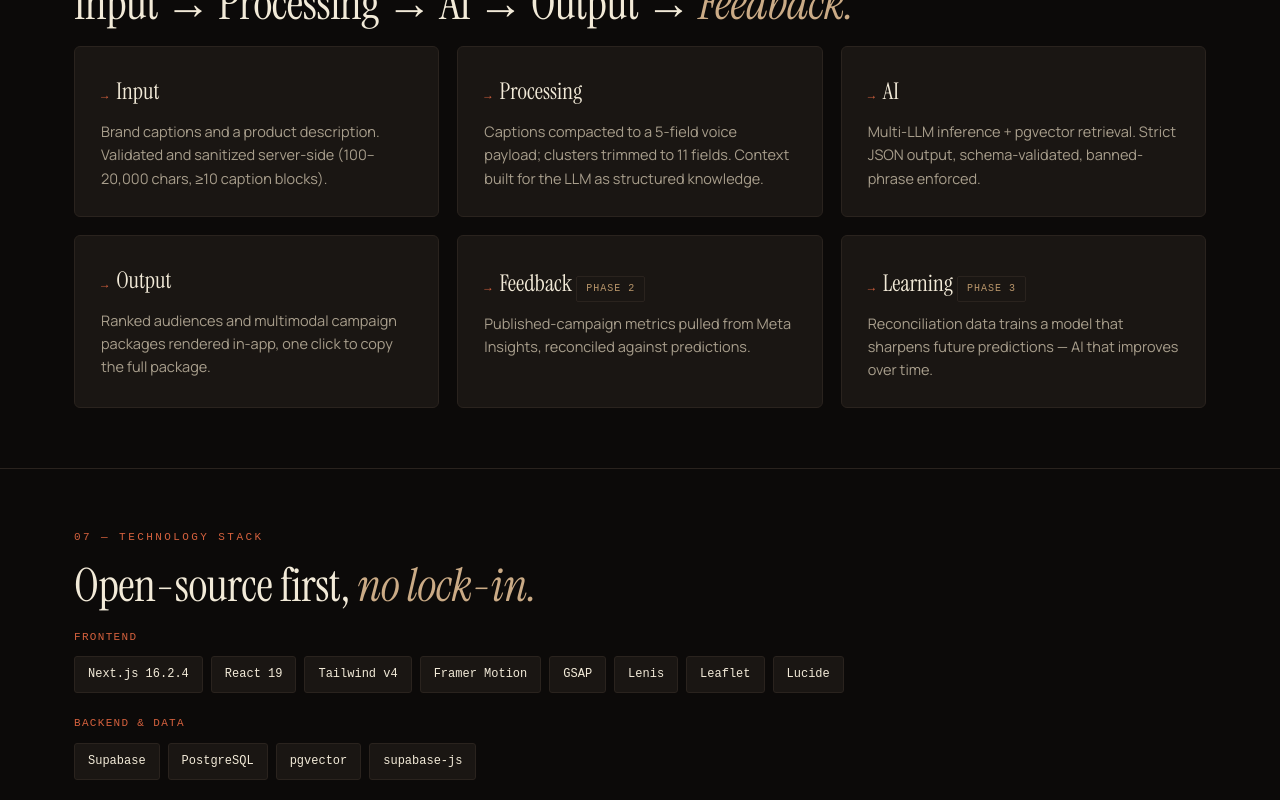
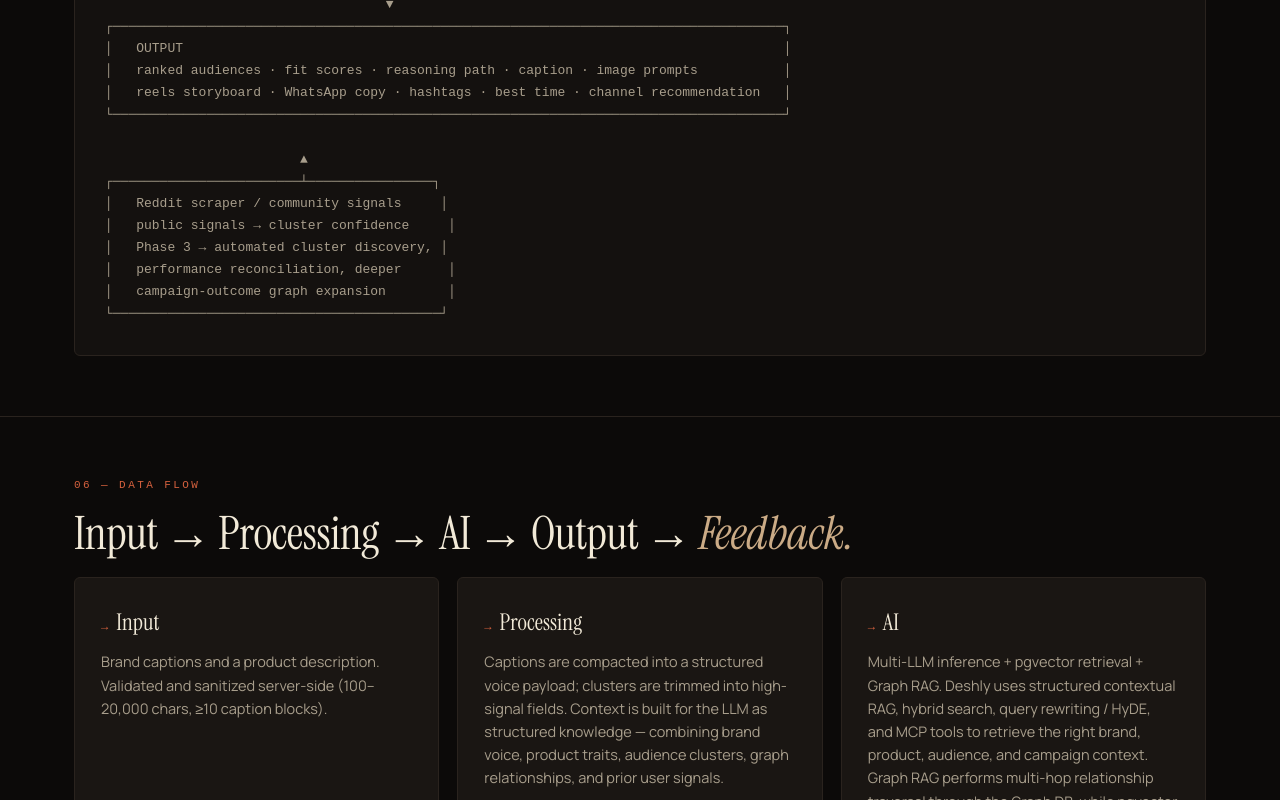
Before and after one commit to httprity/deshly, a Next.js app: page /docs in a window 1280 px wide. Shown: the part 5140-5940 px from the top of the page. Built offline with nearby package versions, Linux system fonts and the light colour scheme; a web font is replaced by a local one.

Commit message:
docs fix

```diff
--- a/src/app/docs/page.tsx
+++ b/src/app/docs/page.tsx
@@ -513,12 +513,14 @@ export default function DocsPage() {
             scale demands it.
           </p>
           <div className="diagram reveal">
-          <pre>{`   ┌─────────────────────────── CLIENT (Next.js 16 App Router) ──────────────────────────┐
+          <pre>{`┌─────────────────────────── CLIENT (Next.js 16 App Router) ──────────────────────────┐
 │   /brand-dna        /generator         /clusters          /docs                     │
 └──────────────────────────────────────┬───────────────────────────────────────────────┘
                                        │  fetch (REST)
 ┌──────────────────────────────────────▼───────────────────────────────────────────────┐
-   │   API ROUTES   /api/extract-brand-voice   /api/match-clusters   /api/generate-campaign │
+│   API ROUTES                                                                        │
+│   /api/extract-brand-voice   /api/match-clusters   /api/generate-campaign          │
+│   /api/log-signal            /api/feedback         /api/clusters-list              │
 └──────────────────────────────────────┬───────────────────────────────────────────────┘
                                        │
 ┌──────────────────────────────────────▼───────────────────────────────────────────────┐
@@ -526,34 +528,56 @@ export default function DocsPage() {
 │   live ▸ Naive RAG retrieval — brand voice by id / similarity                        │
 │   live ▸ Vector search — pgvector cosine, IVFFlat index                              │
 │   live ▸ Structured-context payload builder — typed cluster profiles, no chunking    │
-   │   live ▸ Relational filters — country · segment · occasion                           │
+│   live ▸ Relational filters — country · segment · occasion · fulfillment             │
 │   live ▸ Hybrid search — keyword + vector + structured filters                       │
 │   live ▸ Query rewriting / HyDE                                                      │
 │   live ▸ Graph RAG — multi-hop relationship traversal via Graph DB                   │
+│   live ▸ Learning loop injection — prior copy/select/edit/reject signals             │
 └───────────┬───────────────────────────────────────────────────────┬───────────────────┘
             │                                                       │
-       ┌───────────▼───────────┐                              ┌────────────▼─────────────────────┐
-       │  LLM ORCHESTRATOR     │                              │  MCP SERVERS / RAG TOOL LAYER (×3)│
-       │  Groq → Together →    │                              │  DiasporaGraph — graph + audience│
-       │  Gemini → Ollama      │                              │     relationship reasoning       │
-       │  retry + backoff      │                              │  BrandVoice — brand DNA retrieval│
-       │                       │                              │  CampaignGenerator — campaign    │
-       │                       │                              │     context assembly             │
-       └───────────┬───────────┘                              └────────────┬─────────────────────┘
-                   │  embeddings + inference                            │ stdio / HTTP
-       ┌───────────▼──────────────────────────────┐          ┌───────────▼───────────────────────┐
-       │   SUPABASE — PostgreSQL + pgvector        │          │   GRAPH DB — Neo4j / Apache AGE    │
-       │   brands · brand_voices(embedding)        │          │   product → category → occasion    │
-       │   clusters · campaigns · ingestion_logs   │          │   → audience → channel → campaign  │
+    ┌───────▼───────────────┐                              ┌────────▼──────────────────────┐
+    │  LLM ORCHESTRATOR     │                              │  MCP SERVERS / RAG TOOL LAYER │
+    │  Groq → Together →    │                              │  DiasporaGraph — graph +      │
+    │  Gemini → Ollama      │                              │     audience reasoning        │
+    │  retry + backoff      │                              │  BrandVoice — brand DNA       │
+    │  embeddings +         │                              │     retrieval                 │
+    │  inference            │                              │  CampaignGenerator — campaign │
+    └───────┬───────────────┘                              │     context assembly          │
+            │                                              │  SignalMemory — feedback loop │
+            │                                              └────────┬──────────────────────┘
+            │                                                       │ stdio / HTTP
+┌───────────▼──────────────────────────────┐          ┌─────────────▼─────────────────────┐
+│   SUPABASE — PostgreSQL + pgvector        │          │   GRAPH DB — Neo4j / Apache AGE   │
+│   brands · brand_voices(embedding)        │          │   product → category → occasion   │
+│   clusters · campaigns · user_signals     │          │   → audience → channel → campaign │
+│   feedback_events · ingestion_logs        │          │   → outcome                       │
 │   structured app data + vector memory     │          │   multi-hop traversal for Graph RAG│
-       └───────────────────────────────────────────┘          └───────────────────────────────────┘
+└───────────┬──────────────────────────────┘          └─────────────┬─────────────────────┘
+            │                                                       │
+            └───────────────────────┬───────────────────────────────┘
                                     │
-                                  │  Phase 3 → expand graph coverage with campaign outcomes,
-                                  ▼  performance reconciliation, and automated cluster discovery
+┌───────────────────────────────────▼──────────────────────────────────────────────────┐
+│   LIVE LEARNING LOOP                                                                 │
+│   user actions: copy · select · edit · regenerate · reject · publish                 │
+│   stored as user_signals + feedback_events                                           │
+│   retrieved in future generations to adapt audience ranking, tone, and campaign type │
+└───────────────────────────────────┬──────────────────────────────────────────────────┘
+                                    │
+                                    ▼
+┌──────────────────────────────────────────────────────────────────────────────────────┐
+│   OUTPUT                                                                             │
+│   ranked audiences · fit scores · reasoning path · caption · image prompts           │
+│   reels storyboard · WhatsApp copy · hashtags · best time · channel recommendation   │
+└──────────────────────────────────────────────────────────────────────────────────────┘
+
                          ▲
-       ┌───────────┴───────────┐
-       │  Reddit scraper       │  community signals → cluster confidence
-       └───────────────────────┘`}</pre>
+┌────────────────────────┴────────────────┐
+│   Reddit scraper / community signals     │
+│   public signals → cluster confidence     │
+│   Phase 3 → automated cluster discovery, │
+│   performance reconciliation, deeper      │
+│   campaign-outcome graph expansion        │
+└──────────────────────────────────────────┘`}</pre>
           </div>
         </div>
       </section>
@@ -576,49 +600,62 @@ export default function DocsPage() {
       server-side (100–20,000 chars, ≥10 caption blocks).
     </p>
   </div>
+
   <div className="card reveal">
     <h3>
       <span className="num">→</span>Processing
     </h3>
     <p>
-                Captions compacted to a 5-field voice payload; clusters trimmed to
-                11 fields. Context built for the LLM as structured knowledge.
+      Captions are compacted into a structured voice payload; clusters are
+      trimmed into high-signal fields. Context is built for the LLM as
+      structured knowledge — combining brand voice, product traits,
+      audience clusters, graph relationships, and prior user signals.
     </p>
   </div>
+
   <div className="card reveal">
     <h3>
       <span className="num">→</span>AI
     </h3>
     <p>
-                Multi-LLM inference + pgvector retrieval. Strict JSON output,
-                schema-validated, banned-phrase enforced.
+      Multi-LLM inference + pgvector retrieval + Graph RAG. Deshly uses
+      structured contextual RAG, hybrid search, query rewriting / HyDE, and
+      MCP tools to retrieve the right brand, product, audience, and campaign
+      context. Graph RAG performs multi-hop relationship traversal through
+      the Graph DB, while pgvector handles semantic brand and campaign memory.
+      Outputs are strict JSON, schema-validated, and banned-phrase enforced.
     </p>
   </div>
+
   <div className="card reveal">
     <h3>
       <span className="num">→</span>Output
     </h3>
     <p>
-                Ranked audiences and multimodal campaign packages rendered in-app,
-                one click to copy the full package.
+      Ranked audiences and multimodal campaign packages rendered in-app:
+      fit scores, reasoning, captions, image prompts, reels storyboard,
+      WhatsApp copy, hashtags, best time, and channel recommendation.
     </p>
   </div>
+
   <div className="card reveal">
     <h3>
-                <span className="num">→</span>Feedback <span className="tag">Phase 2</span>
+      <span className="num">→</span>Feedback <span className="tag">Live</span>
     </h3>
     <p>
-                Published-campaign metrics pulled from Meta Insights, reconciled
-                against predictions.
+      User actions — copy, select, edit, regenerate, reject, and publish —
+      are stored as user_signals and feedback_events.
     </p>
   </div>
+
   <div className="card reveal">
     <h3>
-                <span className="num">→</span>Learning <span className="tag">Phase 3</span>
+      <span className="num">→</span>Learning <span className="tag">Live</span>
     </h3>
     <p>
-                Reconciliation data trains a model that sharpens future predictions
-                — AI that improves over time.
+      Deshly retrieves prior user signals in future generations to adapt
+      audience ranking, tone, campaign format, and recommendations for
+      that brand.
     </p>
   </div>
 </div>
@@ -780,7 +817,7 @@ export default function DocsPage() {
               <h3>Explainability</h3>
               <p>
                 Every match returns a plain-language &quot;why this works.&quot;
-                Predictions are anchored to real cluster baselines, not invented —
+                Predictions are anchored to curated cluster baselines today, with Meta performance reconciliation planned for Phase 3. —
                 and surfaced as qualitative labels, not raw noise.
               </p>
             </div>
@@ -1016,54 +1053,92 @@ export default function DocsPage() {
     <h2>
       Fast, frugal, <span className="it">guarded.</span>
     </h2>
+
     <div className="grid2" style={{ marginTop: 8 }}>
       <div className="card reveal">
         <h3>Performance &amp; scalability</h3>
         <ul className="bullets">
           <li>
             <strong>~48% token reduction</strong>
-                  Context trimming, JSON mode, tight max_tokens caps vs naive prompts.
+            Context trimming, compact structured payloads, JSON mode, and tight
+            max_tokens caps reduce cost versus naive prompt construction.
           </li>
+
           <li>
             <strong>Rate-limit aware</strong>
-                  Sequential generation with inter-call stagger; multi-provider fallback prevents hard failures.
+            Sequential generation, inter-call staggering, retry/backoff, and
+            multi-provider fallback reduce dependency on any single LLM provider.
           </li>
+
           <li>
-                  <strong>Phase 2 — speed</strong>
-                  Prompt caching, result caching, parallel generation on paid tiers, multi-region replicas.
+            <strong>Live graph reasoning</strong>
+            Graph RAG uses the Graph DB and MCP tool layer for multi-hop
+            product → occasion → audience → channel reasoning before generation.
           </li>
+
           <li>
-                  <strong>Phase 3 — graph layer</strong>
-                  Neo4j or Apache AGE for multi-hop queries when cluster count exceeds ~500 and join complexity outgrows relational storage.
+            <strong>Live learning loop</strong>
+            Copy, select, edit, regenerate, reject, and publish actions are stored
+            as feedback signals and reused in future recommendations.
+          </li>
+
+          <li>
+            <strong>Phase 2 — speed upgrades</strong>
+            Prompt caching, result caching, parallel generation on paid tiers, and
+            multi-region replicas improve latency as usage grows.
+          </li>
+
+          <li>
+            <strong>Phase 3 — outcome expansion</strong>
+            Meta performance reconciliation, campaign-outcome graph expansion, and
+            automated cluster discovery deepen the learning layer over time.
           </li>
         </ul>
       </div>
+
       <div className="card reveal">
         <h3>Security &amp; access</h3>
         <ul className="bullets">
           <li>
             <strong>Auth disabled for judging</strong>
-                  Evaluators can test every surface instantly with no sign-up friction. Full email + OAuth onboarding ships in the production build.
+            Evaluators can test every surface instantly with no sign-up friction.
+            Full email + OAuth onboarding ships in the production build.
           </li>
+
           <li>
             <strong>Multi-tenant ready</strong>
-                  Supabase Row-Level Security for brand workspaces and OAuth-scoped MCP endpoints (Phase 2).
+            Supabase Row-Level Security for brand workspaces and OAuth-scoped MCP
+            endpoints is prepared for the Phase 2 production rollout.
           </li>
+
           <li>
             <strong>Server-side only DB access</strong>
-                  Service-role keys live in env vars, never committed; the client never touches the database directly.
+            Service-role keys live in environment variables and are never exposed
+            to the client. The browser calls API routes, not the database directly.
           </li>
+
           <li>
             <strong>Schema-validated outputs</strong>
-                  Every LLM response is parsed and validated against typed contracts before persistence.
+            Every LLM response is parsed and validated against typed contracts
+            before persistence or display.
           </li>
+
           <li>
-                  <strong>No consumer PII</strong>
-                  Deshly processes brand-owned content only. Reddit signals are aggregated to cluster level.
+            <strong>PII-aware processing</strong>
+            Deshly is designed around brand-owned content and aggregated market
+            signals. Personal identifiers can be masked before model processing.
           </li>
+
           <li>
-                  <strong>Compliance &amp; audit</strong>
-                  GDPR / DPDP compliance and audit logging on the Phase 2 roadmap for enterprise rollout.
+            <strong>No consumer surveillance</strong>
+            Reddit and community signals are aggregated to cluster level. Deshly
+            does not require individual consumer profiles for its core workflow.
+          </li>
+
+          <li>
+            <strong>Compliance &amp; audit roadmap</strong>
+            GDPR / DPDP controls, audit logging, and enterprise governance are on
+            the Phase 2 roadmap for production and self-hosted deployments.
           </li>
         </ul>
       </div>
@@ -1119,7 +1194,7 @@ export default function DocsPage() {
               <span className="v">v1.0 — Prelim submission</span>
               <p>
                 Four product surfaces live. Token optimization (~48%). Caption
-                counter fix. Three MCP servers documented. Live /docs whitepaper
+                counter fix. Three MCP servers are implemented & documented. Live /docs whitepaper
                 shipped.
               </p>
             </div>
```
Lines whose indentation alone changed are shown as unchanged.
